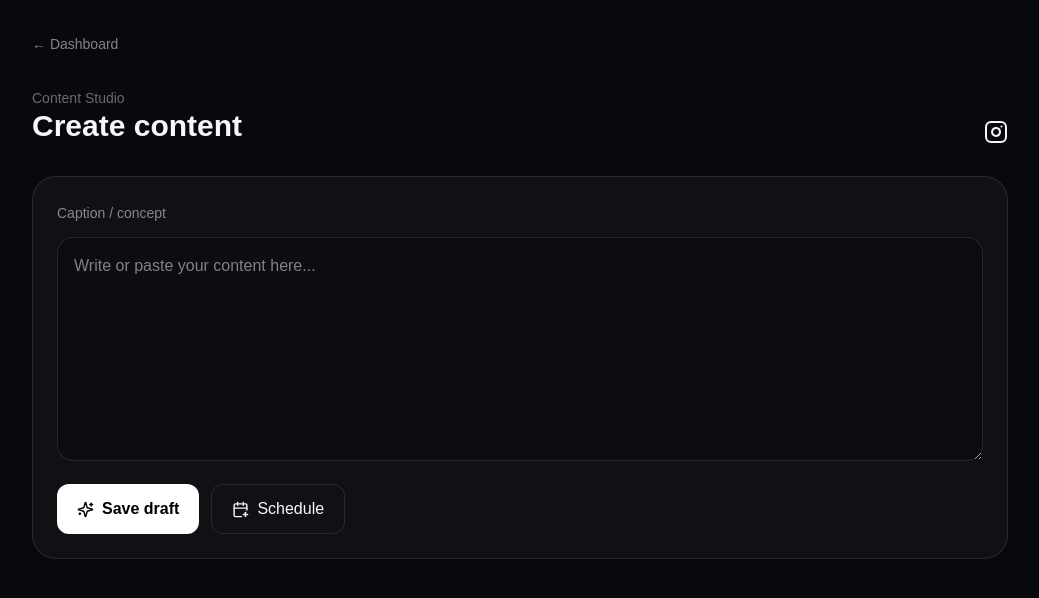
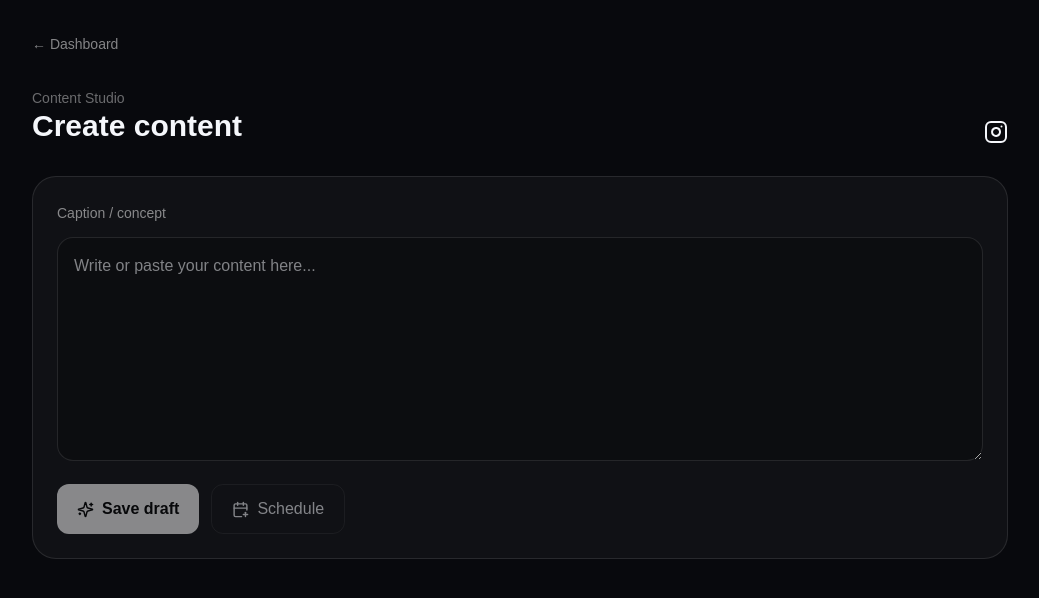
Before and after one commit to rainold23/INSTAGRAM-AI-SAAS, a Next.js app: page /content in a window 1280 px wide. Shown: the top 598 px of the page, without its empty margins (120-1159 px from the left). Built offline with nearby package versions, Linux system fonts and the light colour scheme.

Commit message:
Persist content drafts and scheduled items

```diff
--- a/app/content/page.tsx
+++ b/app/content/page.tsx
@@ -1,2 +1,4 @@
-"use client"; import Link from "next/link"; import {useState} from "react"; import {CalendarPlus,Instagram,Sparkles} from "lucide-react";
-export default function Content(){const [text,setText]=useState("");const [saved,setSaved]=useState(false);return <main className="min-h-screen bg-[#08090d]"><div className="mx-auto max-w-5xl px-6 py-8"><Link href="/dashboard" className="text-sm text-white/50">← Dashboard</Link><div className="mt-8 flex items-end justify-between"><div><p className="text-sm text-white/40">Content Studio</p><h1 className="text-3xl font-bold">Create content</h1></div><Instagram size={24}/></div><div className="mt-8 rounded-3xl border border-white/10 bg-white/[0.035] p-6"><label className="text-sm text-white/50">Caption / concept</label><textarea value={text} onChange={e=>setText(e.target.value)} className="mt-3 min-h-56 w-full rounded-2xl border border-white/10 bg-black/20 p-4 outline-none" placeholder="Write or paste your content here..."/><div className="mt-4 flex flex-wrap gap-3"><button onClick={()=>setSaved(true)} className="flex items-center gap-2 rounded-xl bg-white px-5 py-3 font-semibold text-black"><Sparkles size={17}/> Save draft</button><button className="flex items-center gap-2 rounded-xl border border-white/10 px-5 py-3"><CalendarPlus size={17}/> Schedule</button></div>{saved&&<p className="mt-4 text-sm text-white/50">Draft saved locally for this prototype.</p>}</div></div></main>}
+"use client"; import Link from "next/link"; import {useState} from "react"; import {CalendarPlus,Instagram,Sparkles,Loader2} from "lucide-react";
+export default function Content(){const [text,setText]=useState("");const [saved,setSaved]=useState(false);const [loading,setLoading]=useState(false);const [error,setError]=useState("");
+async function save(scheduledAt?:string){setLoading(true);setError("");const r=await fetch("/api/content",{method:"POST",headers:{"Content-Type":"application/json"},body:JSON.stringify({body:text,scheduledAt})});const d=await r.json();if(r.ok)setSaved(true);else setError(d.error||"No se pudo guardar.");setLoading(false);}
+return <main className="min-h-screen bg-[#08090d]"><div className="mx-auto max-w-5xl px-6 py-8"><Link href="/dashboard" className="text-sm text-white/50">← Dashboard</Link><div className="mt-8 flex items-end justify-between"><div><p className="text-sm text-white/40">Content Studio</p><h1 className="text-3xl font-bold">Create content</h1></div><Instagram size={24}/></div><div className="mt-8 rounded-3xl border border-white/10 bg-white/[0.035] p-6"><label className="text-sm text-white/50">Caption / concept</label><textarea value={text} onChange={e=>setText(e.target.value)} className="mt-3 min-h-56 w-full rounded-2xl border border-white/10 bg-black/20 p-4 outline-none" placeholder="Write or paste your content here..."/><div className="mt-4 flex flex-wrap gap-3"><button disabled={loading||!text.trim()} onClick={()=>save()} className="flex items-center gap-2 rounded-xl bg-white px-5 py-3 font-semibold text-black disabled:opacity-50">{loading?<Loader2 className="animate-spin" size={17}/>:<Sparkles size={17}/>} Save draft</button><button disabled={loading||!text.trim()} onClick={()=>save(new Date(Date.now()+3600000).toISOString())} className="flex items-center gap-2 rounded-xl border border-white/10 px-5 py-3 disabled:opacity-50"><CalendarPlus size={17}/> Schedule</button></div>{error&&<p className="mt-4 text-sm text-red-300">{error}</p>}{saved&&<p className="mt-4 text-sm text-emerald-300">Saved in your workspace.</p>}</div></div></main>}
```
